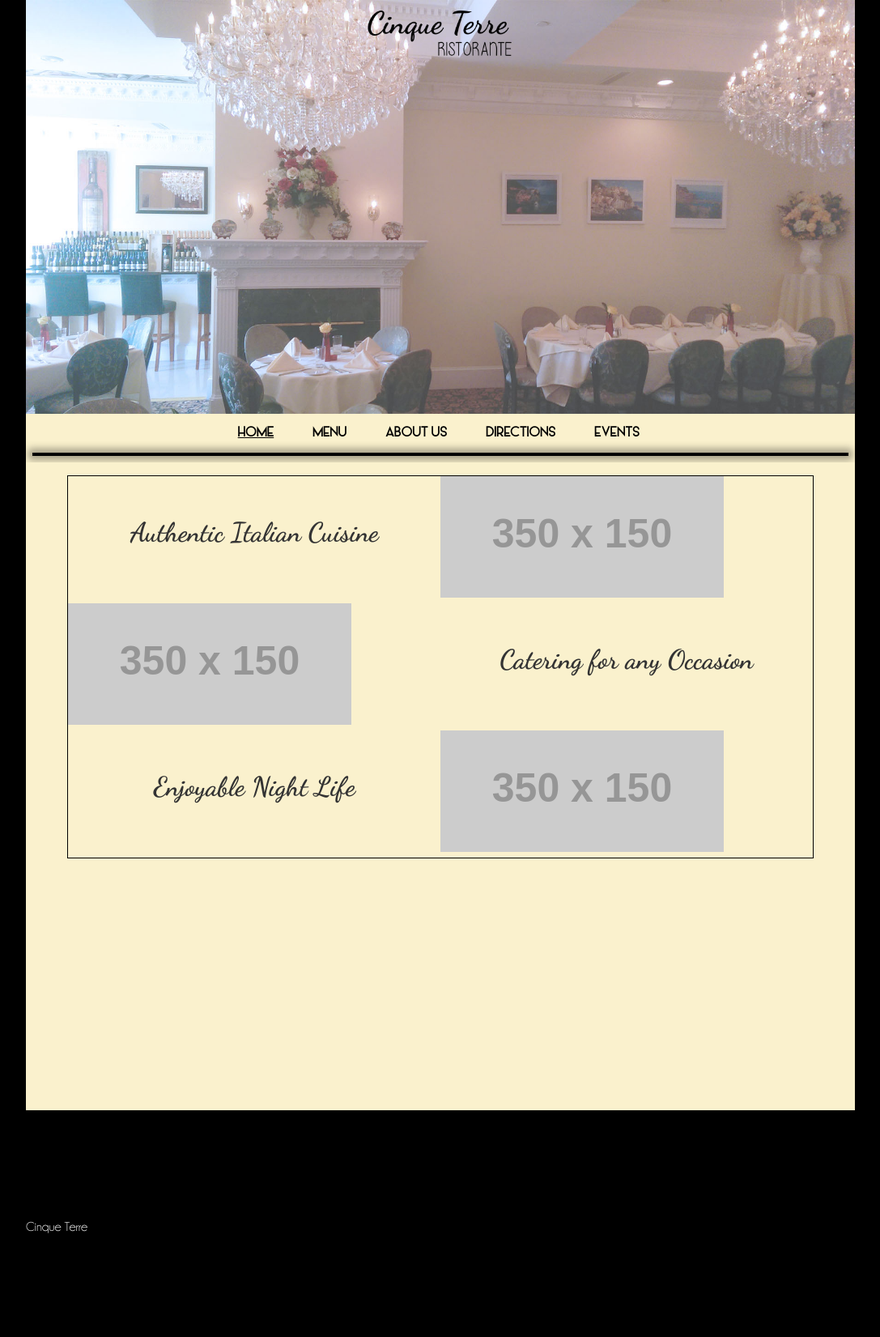
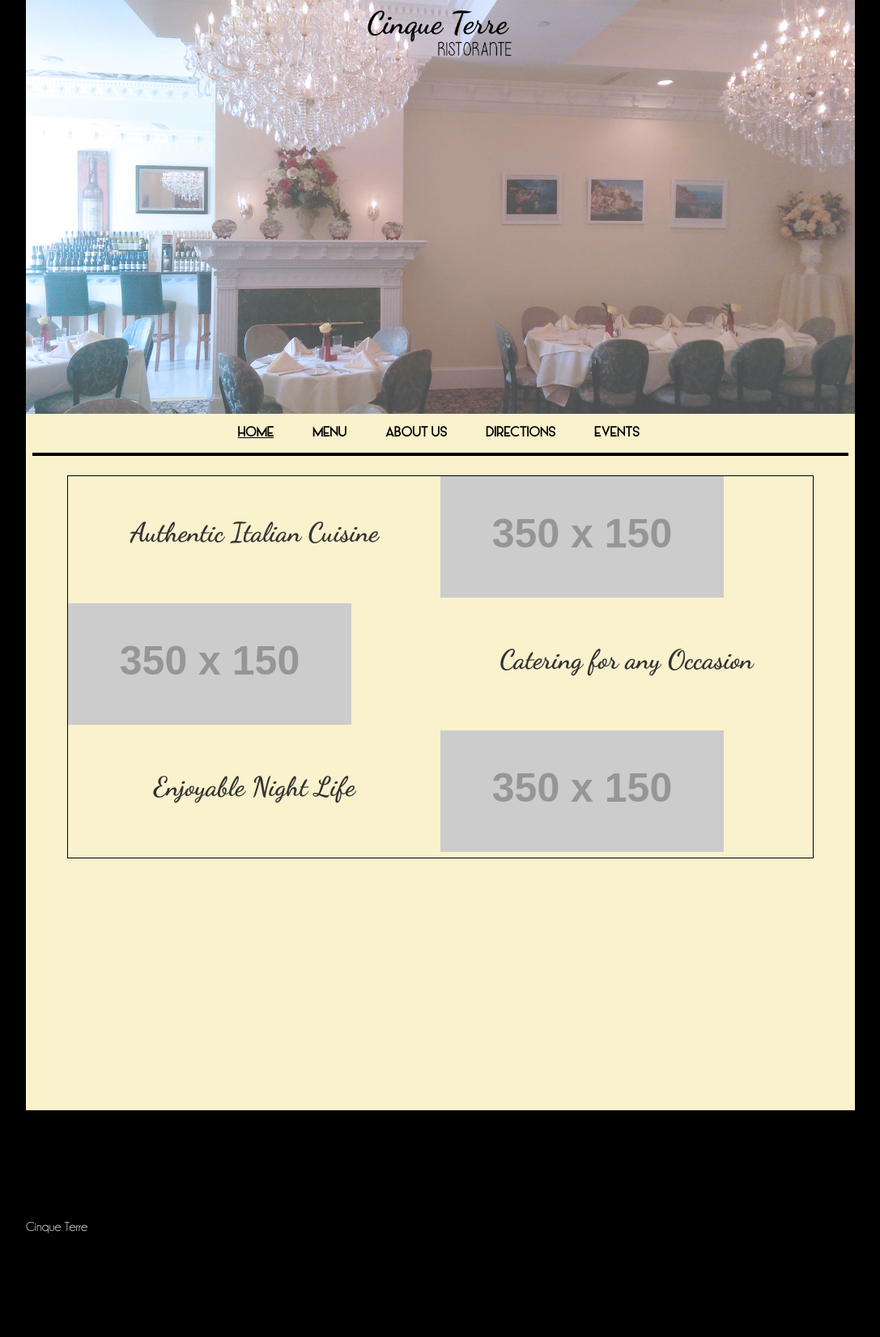
Before and after one commit to cinqueterreli/cinqueterre.github.io, a Jekyll site: the page built from 00index.html, in a window 1280 px wide. Shown: the whole page at 81% size, without its empty margins (96-1183 px from the left). Built offline with Jekyll 4.4.1, drawn with Linux system fonts in a browser that asks for light colours.

Commit message:
fucking shadow

```diff
--- a/css/main.css
+++ b/css/main.css
@@ -83,7 +83,7 @@
 	height:2px;
 	display:block;
 	border:1px solid black;
-	box-shadow: 0px 0px 10px 5px rgba(0, 0, 0, .35);
+	box-shadow: 0px 0px 0px 0px rgba(0, 0, 0, .35);
 }
 
 
```
